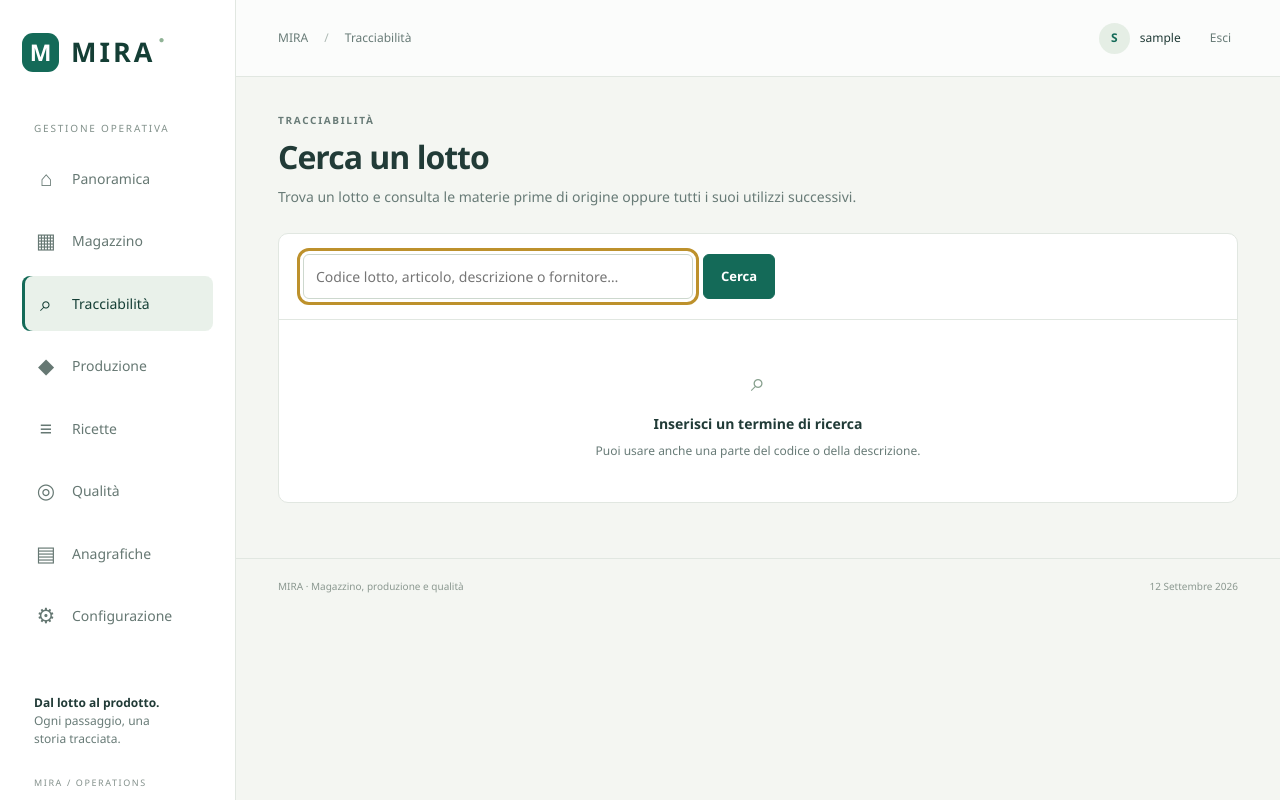
After one commit to luigipellegrini4-netizen/MIRA, a Django app: page /tracciabilita/ in a window 1280 px wide. The commit adds this page. Run offline with Django 5.2, Linux system fonts and the light colour scheme; the visitor is signed in with stand-in values (Sample User, id 1); parts of the project's set-up code (start-up, migrations or seed data) failed here and were passed over.

Commit message:
Add traceability search menu

```diff
--- a/interfaccia/templates/interfaccia/base.html
+++ b/interfaccia/templates/interfaccia/base.html
@@ -5,6 +5,7 @@
 <nav aria-label="Navigazione principale">
 <a class="{% if section == 'home' %}active{% endif %}" href="{% url 'ui:home' %}"><span aria-hidden="true">⌂</span> Panoramica</a>
 {% if perms.magazzino.view_giacenza %}<a class="{% if section == 'magazzino' %}active{% endif %}" href="{% url 'ui:magazzino' %}"><span aria-hidden="true">▦</span> Magazzino</a>{% endif %}
+{% if perms.auth.can_view_genealogy %}<a class="{% if section == 'tracciabilita' %}active{% endif %}" href="{% url 'ui:trace_search' %}"><span aria-hidden="true">⌕</span> Tracciabilità</a>{% endif %}
 {% if perms.produzione.view_sessioneproduzionesemplificata %}<a class="{% if section == 'produzione-semplice' %}active{% endif %}" href="{% url 'ui:simple_sessions' %}"><span aria-hidden="true">◆</span> Produzione</a>{% endif %}
 {% if perms.produzione.view_ricetta %}<a class="{% if section == 'ricette' %}active{% endif %}" href="{% url 'ui:recipes' %}"><span aria-hidden="true">≡</span> Ricette</a>{% endif %}
 {% if perms.qualita.view_nonconformita %}<a class="{% if section == 'qualita' %}active{% endif %}" href="{% url 'ui:qualita' %}"><span aria-hidden="true">◎</span> Qualità</a>{% endif %}
--- a/interfaccia/templates/interfaccia/lot.html
+++ b/interfaccia/templates/interfaccia/lot.html
@@ -1,6 +1,6 @@
 {% extends 'interfaccia/base.html' %}
 {% block content %}
-<a class="back" href="{% url 'ui:magazzino' %}">← Magazzino</a>
+<a class="back" href="{% url 'ui:trace_search' %}">← Tracciabilità</a>
 <div class="page-head">
   <div><p class="eyebrow">TRACCIABILITÀ / LOTTO #{{ lot.pk }}</p><h1>{{ lot.codice_lotto }}</h1><p class="muted">{{ lot.articolo.descrizione }} · {{ lot.articolo.unita_misura }}</p></div>
   <span class="pill neutral">{{ lot.get_tipo_display }}</span>
--- /dev/null
+++ b/interfaccia/templates/interfaccia/trace_search.html
@@ -0,0 +1,47 @@
+{% extends 'interfaccia/base.html' %}
+{% block breadcrumb %}Tracciabilità{% endblock %}
+{% block content %}
+<div class="page-head">
+  <div>
+    <p class="eyebrow">TRACCIABILITÀ</p>
+    <h1>Cerca un lotto</h1>
+    <p class="muted">Trova un lotto e consulta le materie prime di origine oppure tutti i suoi utilizzi successivi.</p>
+  </div>
+</div>
+
+<section class="panel">
+  <form method="get" class="search">
+    <label class="sr-only" for="trace-search">Cerca un lotto</label>
+    <input id="trace-search" name="q" value="{{ q }}" autofocus placeholder="Codice lotto, articolo, descrizione o fornitore…">
+    <button class="button primary" type="submit">Cerca</button>
+    {% if q %}<a href="{% url 'ui:trace_search' %}" class="text-button">Azzera</a>{% endif %}
+  </form>
+
+  {% if q %}
+    <div class="table-wrap">
+      <table>
+        <thead><tr><th>Lotto</th><th>Articolo</th><th>Origine</th><th>Scadenza</th><th>Consulta</th></tr></thead>
+        <tbody>
+          {% for lot in page %}
+            <tr>
+              <td><strong>{{ lot.codice_lotto }}</strong><small>{{ lot.get_tipo_display }}</small></td>
+              <td><strong>{{ lot.articolo.descrizione }}</strong><small>{{ lot.articolo.codice }} · {{ lot.articolo.unita_misura }}</small></td>
+              <td>{{ lot.fornitore.ragione_sociale|default:'Produzione interna' }}</td>
+              <td>{{ lot.data_scadenza|date:'d/m/Y'|default:'—' }}</td>
+              <td><div class="actions">
+                <a class="button secondary" href="{% url 'ui:lot' lot.pk %}?direzione=MONTE">← Da dove proviene</a>
+                <a class="button secondary" href="{% url 'ui:lot' lot.pk %}?direzione=VALLE">Dove è stato usato →</a>
+              </div></td>
+            </tr>
+          {% empty %}
+            <tr><td colspan="5" class="empty">Nessun lotto corrisponde alla ricerca.</td></tr>
+          {% endfor %}
+        </tbody>
+      </table>
+    </div>
+    {% include 'interfaccia/pagination.html' %}
+  {% else %}
+    <div class="empty"><span>⌕</span><h3>Inserisci un termine di ricerca</h3><p>Puoi usare anche una parte del codice o della descrizione.</p></div>
+  {% endif %}
+</section>
+{% endblock %}
--- a/interfaccia/urls.py
+++ b/interfaccia/urls.py
@@ -37,6 +37,7 @@ urlpatterns = [
     path("", views.home, name="home"),
     path("magazzino/", views.stock, name="magazzino"),
     path("magazzino/movimenti/", views.movements, name="movimenti"),
+    path("tracciabilita/", views.trace_search, name="trace_search"),
     path("configurazione/", csv_views.manage_csv, name="manage_csv"),
     path("configurazione/csv/scarica/<slug:kind>/", csv_views.download_csv, name="download_csv"),
     path("configurazione/backup/", csv_views.download_backup, name="download_backup"),
--- a/interfaccia/views.py
+++ b/interfaccia/views.py
@@ -207,7 +207,25 @@ def lot_detail(request, pk):
             frontier = next_frontier
         graph["trace_levels"] = list(reversed(levels)) if direction == "MONTE" else levels
     stocks = Giacenza.objects.filter(lotto=lot).select_related("ubicazione") if request.user.has_perm("magazzino.view_giacenza") else []
-    return render(request, "interfaccia/lot.html", {"section": "magazzino", "lot": lot, "stocks": stocks, "graph": graph, "direction": direction})
+    return render(request, "interfaccia/lot.html", {"section": "tracciabilita", "lot": lot, "stocks": stocks, "graph": graph, "direction": direction})
+
+
+@permitted("auth.can_view_genealogy")
+def trace_search(request):
+    query = request.GET.get("q", "").strip()[:150]
+    records = Lotto.objects.select_related("articolo", "fornitore").order_by("-pk")
+    if query:
+        records = records.filter(
+            Q(codice_lotto__icontains=query)
+            | Q(articolo__codice__icontains=query)
+            | Q(articolo__descrizione__icontains=query)
+            | Q(fornitore__ragione_sociale__icontains=query)
+        )
+    else:
+        records = records.none()
+    return render(request, "interfaccia/trace_search.html", {
+        "section": "tracciabilita", "page": paged(request, records), "q": query,
+    })
 
 
 @permitted("produzione.view_lavorazione")
```
